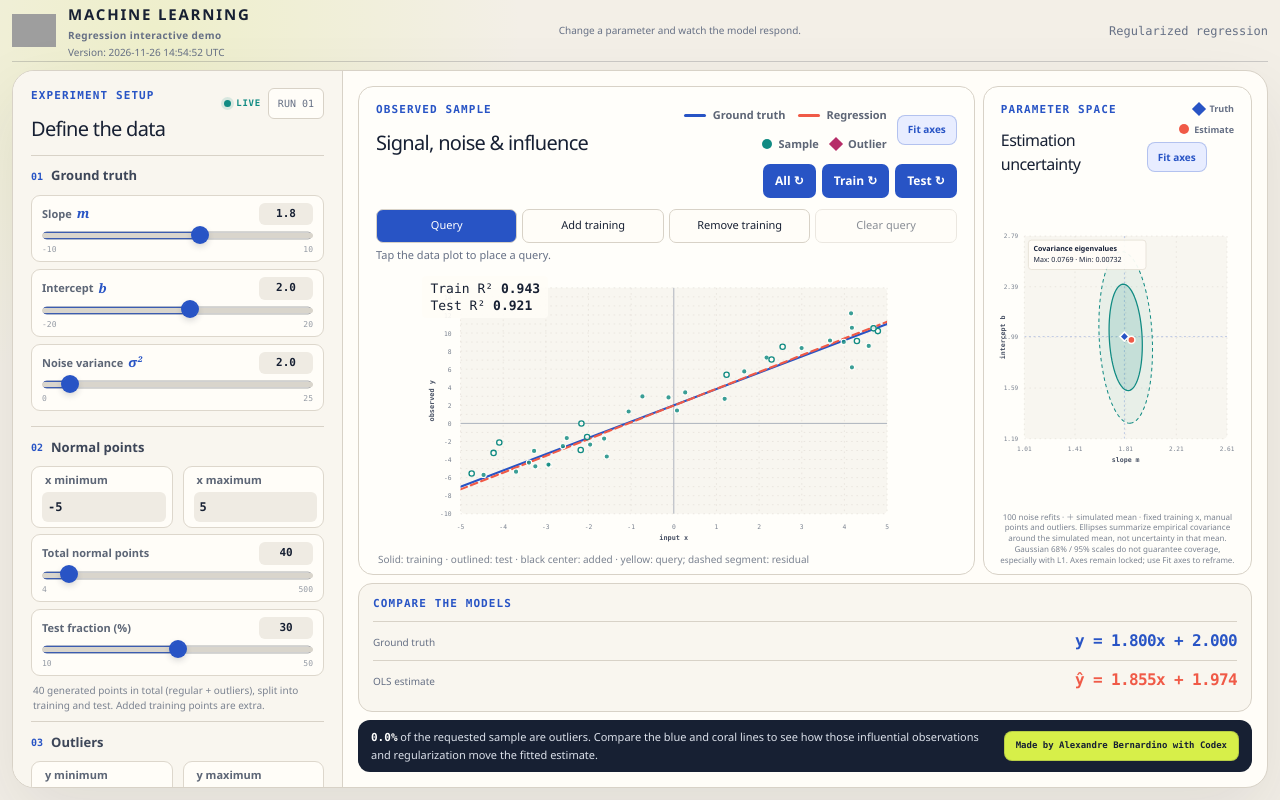
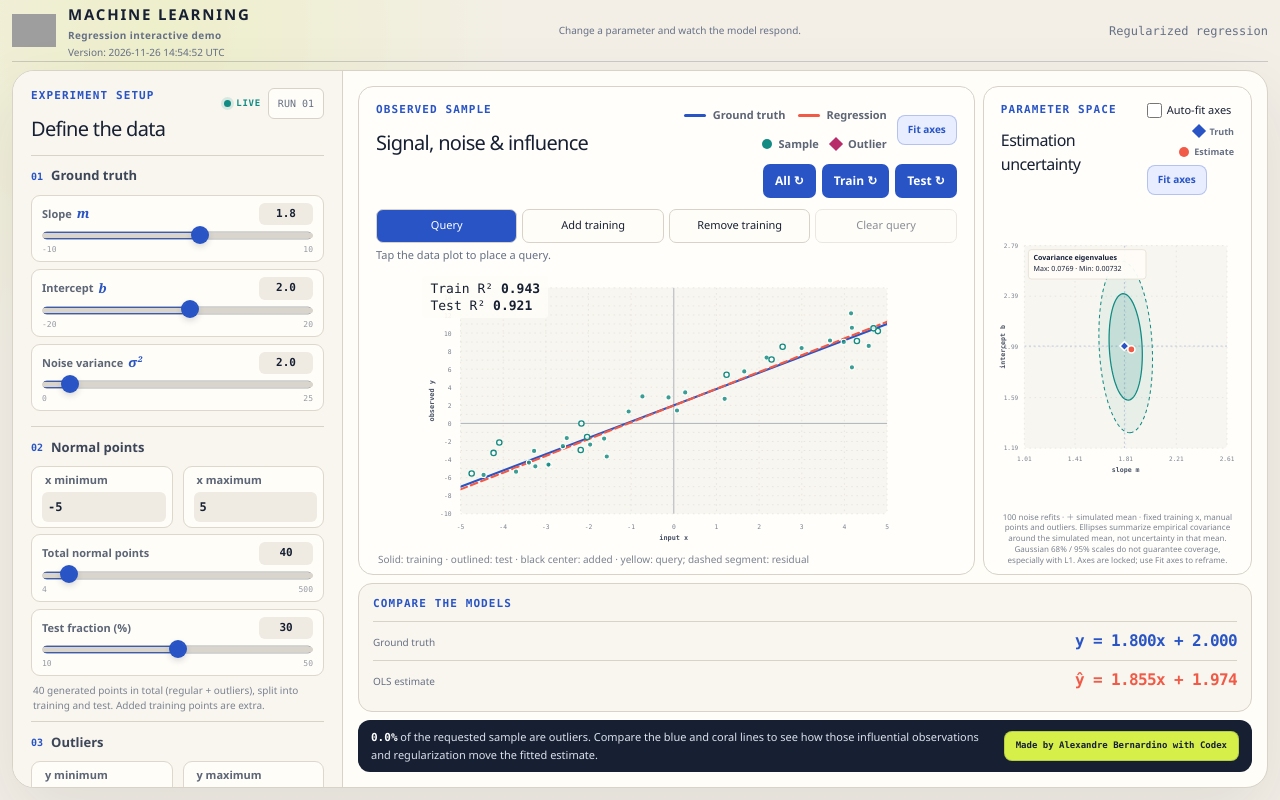
Before and after one commit to alexbernardino/regression-interactive, a Next.js app: page / in a window 1280 px wide. Built offline with nearby package versions, Linux system fonts and the light colour scheme; grey boxes are pictures that could not be loaded.

Commit message:
Add parameter plot auto-fit axes checkbox

```diff
--- a/app/globals.css
+++ b/app/globals.css
@@ -115,6 +115,22 @@ main {
   gap: 12px;
 }
 
+.parameter-autofit {
+  display: inline-flex;
+  align-items: center;
+  gap: 5px;
+  font-size: 11px;
+  white-space: nowrap;
+  cursor: pointer;
+}
+.parameter-autofit input {
+  width: 15px;
+  height: 15px;
+  margin: 0;
+  accent-color: var(--ink);
+}
+.mobile-parameter-pane .mobile-plot-heading { flex-wrap: wrap; gap: 6px; }
+
 .brand .version-stamp {
   display: block;
   margin-top: 3px;
--- a/app/page.tsx
+++ b/app/page.tsx
@@ -957,6 +957,19 @@ export default function Home() {
   const [parameterAxes, setParameterAxes] = useState<ParameterAxes>(() =>
     fitParameterAxes(result),
   );
+  const [autoFitParameters, setAutoFitParameters] = useState(false);
+  const displayedParameterAxes = useMemo(
+    () => autoFitParameters ? fitParameterAxes(result) : parameterAxes,
+    [autoFitParameters, result, parameterAxes],
+  );
+  const autoFitControl = <label className="parameter-autofit">
+    <input type="checkbox" checked={autoFitParameters} onChange={event => {
+      // Freeze the currently visible bounds when automatic fitting is disabled.
+      if (!event.target.checked) setParameterAxes(displayedParameterAxes);
+      setAutoFitParameters(event.target.checked);
+    }} />
+    Auto-fit axes
+  </label>;
   const error = validateExperiment(config);
 
   const setValue = (key: keyof Experiment) => (value: number) =>
@@ -1082,6 +1095,7 @@ export default function Home() {
             <section className="mobile-plot-pane mobile-parameter-pane" aria-label="Parameter-space plot">
               <div className="mobile-plot-heading">
                 <strong>Parameters</strong>
+                {autoFitControl}
                 <button
                   className="mobile-fit-axes"
                   type="button"
@@ -1092,7 +1106,7 @@ export default function Home() {
                 </button>
               </div>
               <div className="mobile-plot-frame">
-                <ParameterPlot result={result} axes={parameterAxes} />
+                <ParameterPlot result={result} axes={displayedParameterAxes} />
               </div>
               <div className="mobile-plot-caption">
                 <div className="parameter-legend" aria-label="Parameter plot legend">
@@ -1314,6 +1328,7 @@ export default function Home() {
                   <h2>Estimation uncertainty</h2>
                 </div>
                 <div className="parameter-actions">
+                  {autoFitControl}
                   <div
                     className="parameter-legend"
                     aria-label="Parameter plot legend"
@@ -1333,13 +1348,13 @@ export default function Home() {
                   </button>
                 </div>
               </div>
-              <ParameterPlot result={result} axes={parameterAxes} />
+              <ParameterPlot result={result} axes={displayedParameterAxes} />
               <p className="covariance-note">
                 100 noise refits · ＋ simulated mean · fixed training x, manual
                 points and outliers. Ellipses summarize empirical covariance
                 around the simulated mean, not uncertainty in that mean.
                 Gaussian 68% / 95% scales do not guarantee coverage, especially
-                with L1. Axes remain locked; use Fit axes to reframe.
+                with L1. {autoFitParameters ? "Axes fit automatically." : "Axes are locked; use Fit axes to reframe."}
               </p>
             </div>
           </div>
```
